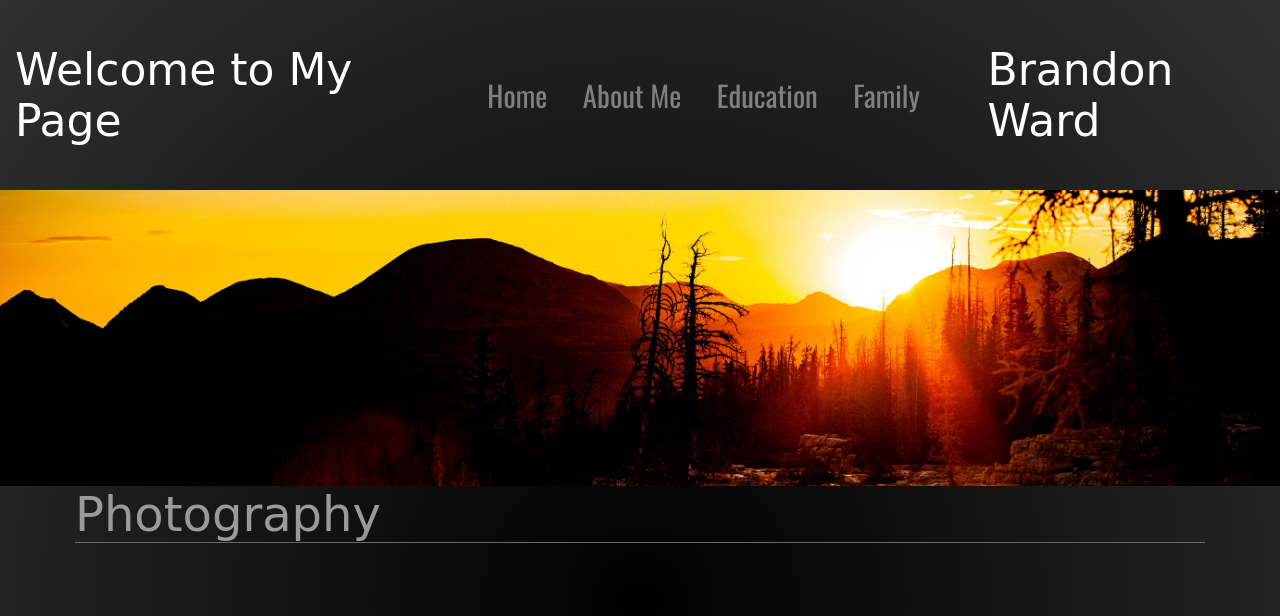
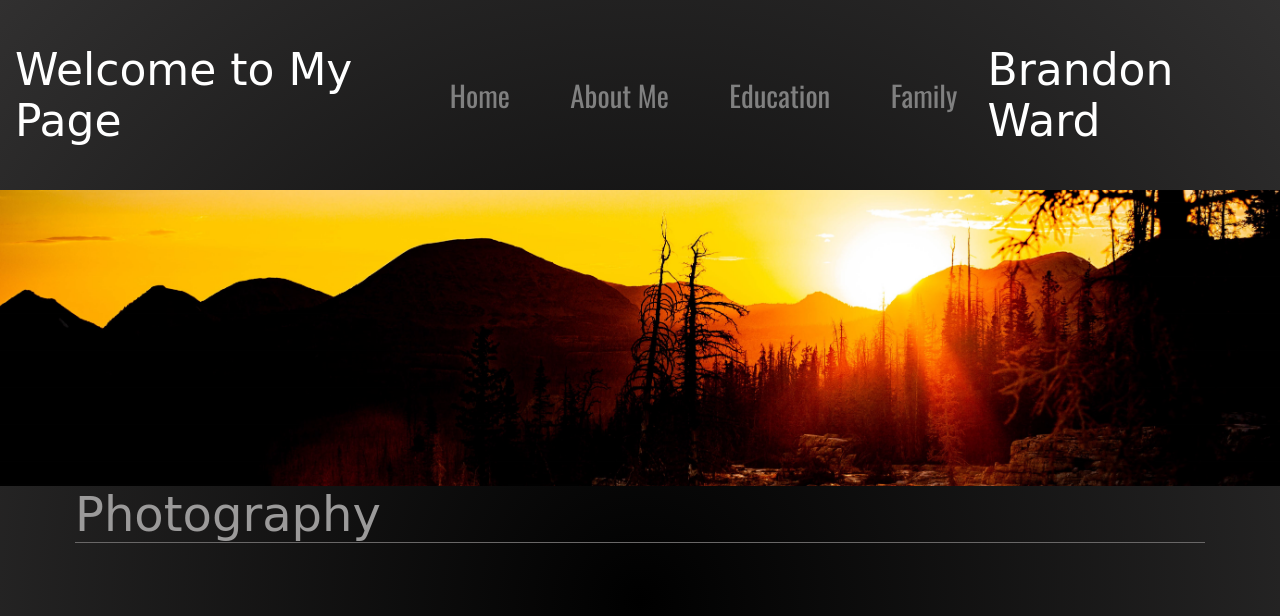
Before and after one commit to bward021/about_me, a plain HTML site: page index.html in a window 1280 px wide. Shown: the top 616 px of the page. Drawn offline with nearby package versions, Linux system fonts and the light colour scheme; a web font is replaced by a local one.

Commit message:
fine tuned css for body content and links wrapper to move into footer

```diff
--- a/index.html
+++ b/index.html
@@ -20,7 +20,7 @@
           <p>Welcome to My Page</p>
         </div>
         <div class="header_middle">
-          <div class="header_middle_wrapper">
+          <div class="links_wrapper">
             <!-- Home -->
             <a href="#">Home</a>
             <!-- About me link -->
--- a/styles/main.css
+++ b/styles/main.css
@@ -39,24 +39,26 @@ body {
   /* background-color: #313030; */
 }
 
-.header_middle > .header_middle_wrapper {
+.header_middle > .links_wrapper {
   display: flex;
   justify-content: space-around;
   align-content: center;
 }
 
-.header_middle > .header_middle_wrapper a {
+.header_middle > .links_wrapper a {
   color: grey;
   text-decoration: none;
   height: 100%;
+  margin: 10px 10px;
 }
 
-.header_middle > .header_middle_wrapper a:hover {
+.header_middle > .links_wrapper a:hover {
   font-size: 1.9rem;
-  letter-spacing: 4px;
+  letter-spacing: 2px;
   text-decoration: underline;
   color: white;
   transition: 0.5s;
+  margin: 0px;
 }
 
 .header_right {
@@ -69,14 +71,6 @@ body {
   .header_wrapper {
     flex-direction: column-reverse;
   } */
-
-  .header_middle_wrapper {
-    /* flex-direction: column; */
-    /* width: 100vw; */
-    padding: 50px;
-    height: auto;
-  }
-}
 
 .homepage_body_wrapper {
   display: flex;
@@ -142,8 +136,7 @@ body {
   .header_wrapper {
     flex-direction: column-reverse;
   }
-  .header_middle_wrapper{
-      flex-direction: column;
+  .links_wrapper {
+    flex-direction: column;
   }
-
 }
```
